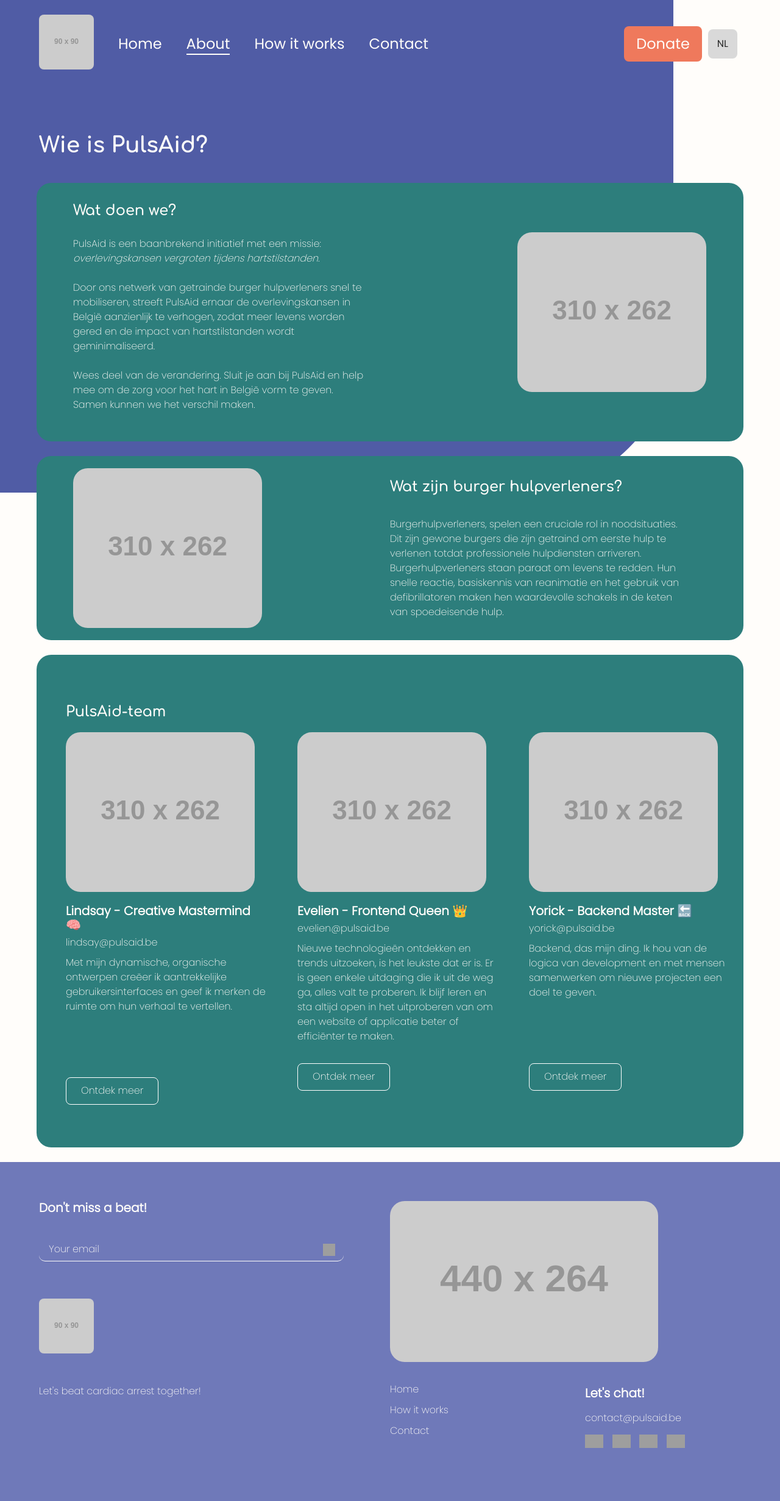
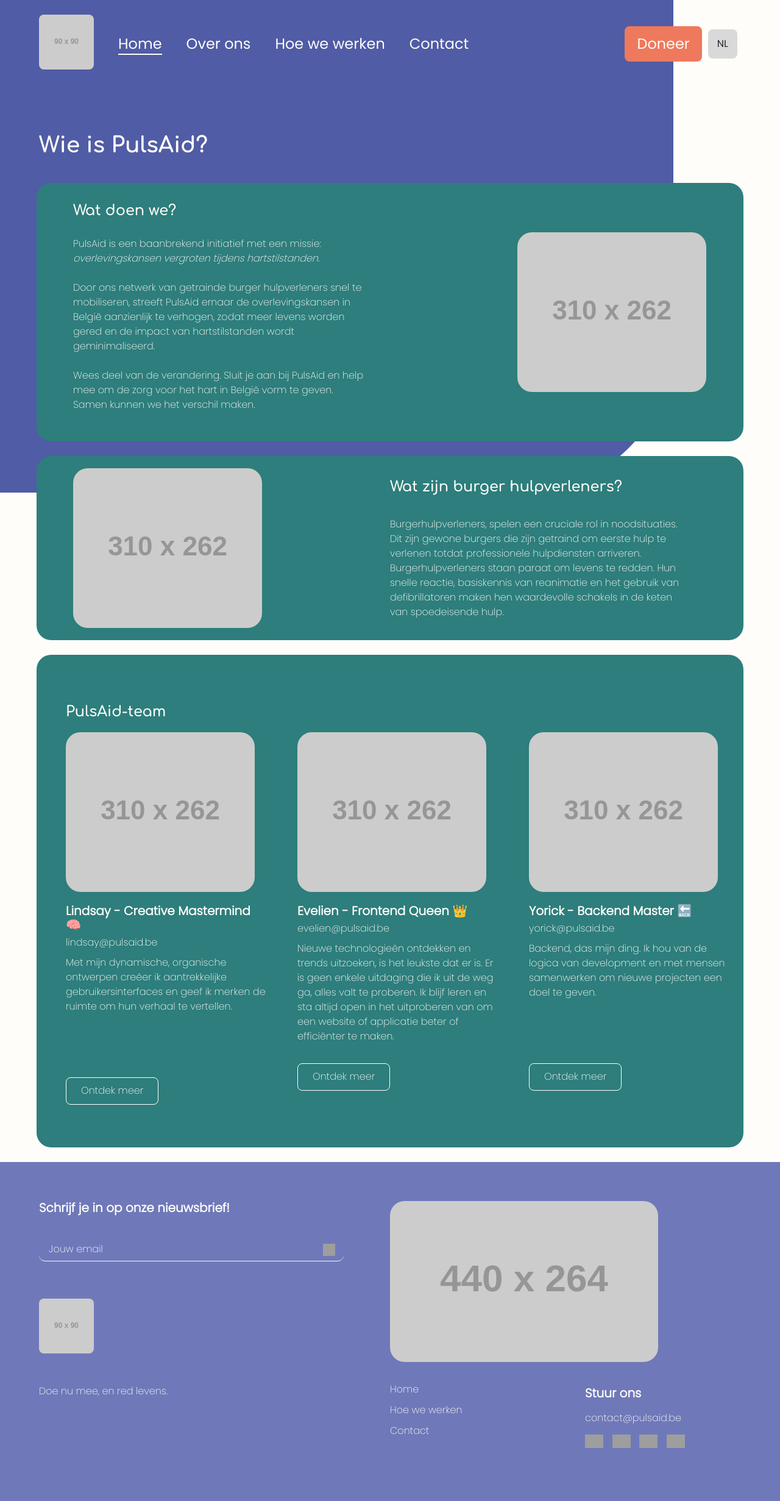
Before and after one commit to yoyoplayer12/pulsaid, a PHP site: page /nl/about.html in a window 1280 px wide. Shown: the whole page at 61% size. Run offline with PHP 8.4, Linux system fonts and the light colour scheme; grey boxes labelled with a size stand in for pictures from a placeholder-image service; some libraries are stand-ins or nearby versions; grey boxes are pictures that could not be loaded.

Commit message:
feat: dutch

```diff
--- a/assets/css/style.css
+++ b/assets/css/style.css
@@ -174,6 +174,9 @@ nav ul.left li:first-child img{
     border-radius: 8px;
     margin-left: 10px;
     font-size: 16px;
+}
+li.language:hover{
+    cursor: pointer;
 }
 nav ul li a{
     text-decoration: none;
--- a/en/contact.html
+++ b/en/contact.html
@@ -121,7 +121,7 @@
                 <ul>
                     <li><a href="index.html">Home</a></li>
                     <li><a href="howitworks.html">How it works</a></li>
-                    <li><a href="contact.html">Contact</a></li>
+                    <li><a href="about.html">About</a></li>
                 </ul>
             </div>
             <div class="footcontact">
--- a/en/howitworks.html
+++ b/en/howitworks.html
@@ -138,7 +138,7 @@
             <div class="footnav">
                 <ul>
                     <li><a href="index.html">Home</a></li>
-                    <li><a href="howitworks.html">How it works</a></li>
+                    <li><a href="about.html">About</a></li>
                     <li><a href="contact.html">Contact</a></li>
                 </ul>
             </div>
--- a/nl/about.html
+++ b/nl/about.html
@@ -31,7 +31,7 @@
         content="Providing faster assistance to people with heart failure, therefor increasing chances of survival." />
     <meta property="twitter:image" content="" />
     <script src="/assets/javascript/languageswitcher.js" defer></script>
-    <title>PulsAid - About</title>
+    <title>PulsAid - Over ons</title>
 
     <!-- track stuff -->
 
@@ -63,13 +63,13 @@
         <nav>
             <ul class="left">
                 <li><img src="https://placehold.co/90" alt="Placeholder logo"></li>
-                <li><a href="index.html">Home</a></li>
-                <li><a class="active" href="about.html">About</a></li>
-                <li><a href="howitworks.html">How it works</a></li>
+                <li><a class="active" href="index.html">Home</a></li>
+                <li><a href="about.html">Over ons</a></li>
+                <li><a href="howitworks.html">Hoe we werken</a></li>
                 <li><a href="contact.html">Contact</a></li>
             </ul>
             <ul class="right">
-                <li class="donate"><a href="https://www.gofundme.com/f/pulsaid" target="_blank">Donate</a></li>
+                <li class="donate"><a href="https://www.gofundme.com/f/pulsaid"  target="_blank">Doneer</a></li>
                 <li class="language">NL</li>
             </ul>
         </nav>
@@ -146,14 +146,14 @@
     </section>
     <footer class="footer">
         <div class="footer1">
-            <h3>Don't miss a beat!</h3>
+            <h3>Schrijf je in op onze nieuwsbrief!</h3>
             <form
                 action="https://pulsaid.us21.list-manage.com/subscribe/post?u=50f7324e96c02fa8c4f0dd4e2&amp;id=0c24c07d72&amp;f_id=00e2e6e6f0"
                 method="post" id="mc-embedded-subscribe-form" name="mc-embedded-subscribe-form" class="validate"
                 target="_self" novalidate="">
                 <input type="email" autocapitalize="off" autocorrect="off" name="EMAIL" id="mce-EMAIL" size="25"
                     value="" placeholder=" " required>
-                <label for="EMAIL" class="footerlabel">Your email</label>
+                <label for="EMAIL" class="footerlabel">Jouw email</label>
                 <div aria-hidden="true" style="position: absolute; left: -5000px;"><input type="text"
                         name="b_50f7324e96c02fa8c4f0dd4e2_0c24c07d72" tabindex="-1" value=""></div>
                 <button type="submit" name="subscribe" id="mc-embedded-subscribe" class="mailchimpfoot"></button>
@@ -161,7 +161,7 @@
             <img src="https://placehold.co/90" alt="Placeholder logo">
         </div>
         <div class="footer2">
-            <p>Let's beat cardiac arrest together!</p>
+            <p>Doe nu mee, en red levens.</p>
         </div>
         <div class="footer3">
             <img src="https://placehold.co/440x264" alt="Placeholder image">
@@ -170,14 +170,14 @@
             <div class="footnav">
                 <ul>
                     <li><a href="index.html">Home</a></li>
-                    <li><a href="howitworks.html">How it works</a></li>
+                    <li><a href="howitworks.html">Hoe we werken</a></li>
                     <li><a href="contact.html">Contact</a></li>
                 </ul>
             </div>
             <div class="footcontact">
                 <ul>
                     <li>
-                        <h3>Let's chat!</h3>
+                        <h3>Stuur ons</h3>
                     </li>
                     <li><a href="mailto:contact@pulsaid.be">contact@pulsaid.be</a></li>
                     <div class="footsocials">
```
Also changed, not shown: nl/contact.html (+11 -11 lines), nl/howitworks.html (+10 -10 lines), nl/index.html (+10 -10 lines).
